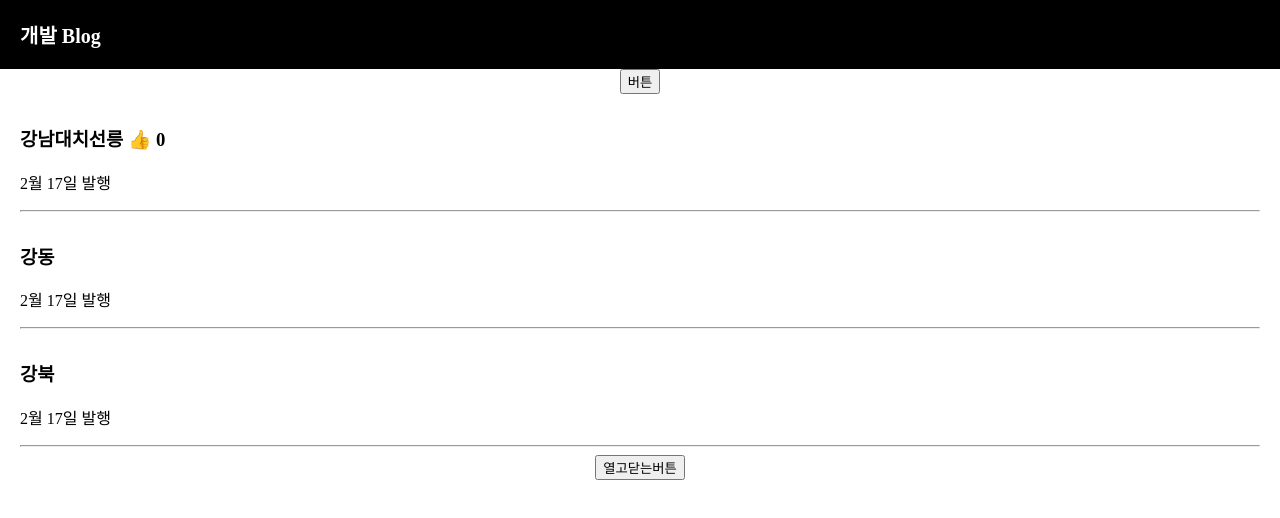
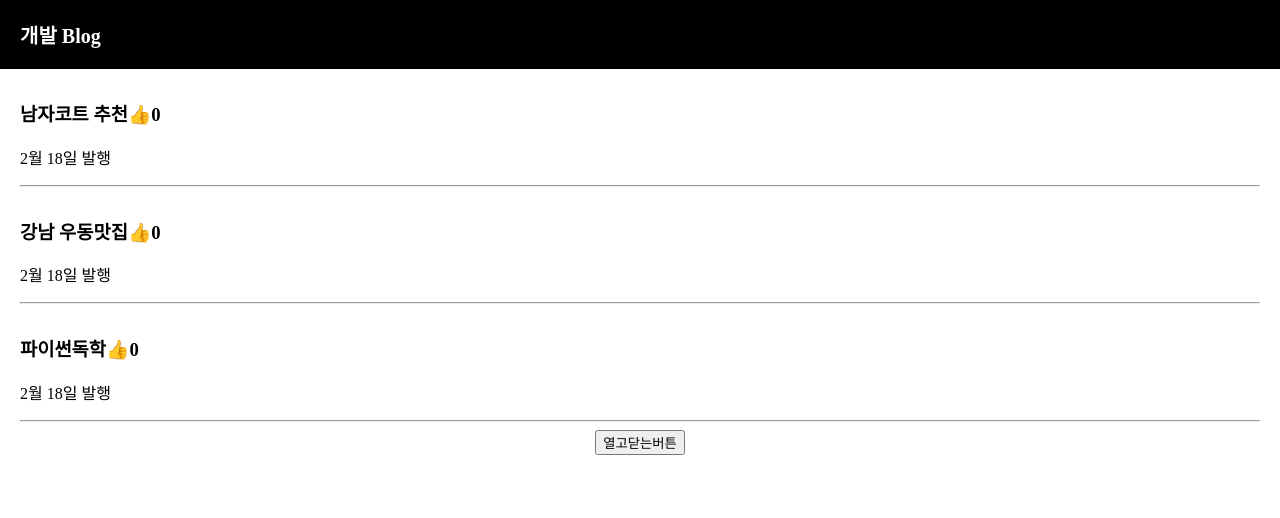
Before and after one commit to magarin213/blog, a React (Create React App) app: page / in a window 1280 px wide. Shown: the top 518 px of the page. Built offline with nearby package versions, Linux system fonts and the light colour scheme.

Commit message:
props
부모>자식

```diff
--- a/src/App.js
+++ b/src/App.js
@@ -4,11 +4,11 @@ import './App.css';
 
 function App() {
 
-  const [gangnam, setGangnam] = useState(["강남", "대치", "선릉"]);
-  const [gandong, setGandong] = useState("강동")
-  const [gangbok, setgangbok] = useState("강북")
+  const [gangnam, setGangnam] = useState(['남자코트 추천', '강남 우동맛집', '파이썬독학']);
+
   const [count, setCount] = useState(0)
   const [modal, setModal] = useState(false)
+  const [clickName, setclickName] = useState(0)
 
   const ClickHandler = () => {
     setCount(count + 1)
@@ -27,39 +27,41 @@ function App() {
       <div className="balck-nav">
         <div>개발 Blog</div>
       </div>
-      <button onClick={changHandler}>버튼</button>
-      <div className="list">
-        <h3>{ gangnam } <span onClick={ClickHandler}>👍</span> {count}</h3>
-        <p>2월 17일 발행</p>
-        <hr/>
-      </div>
-      <div className="list">
-        <h3>{ gandong }</h3>
-        <p>2월 17일 발행</p>
-        <hr/>
-      </div>
-      <div className="list">
-        <h3 >{ gangbok }</h3>
-        <p>2월 17일 발행</p>
-        <hr/>
-      </div>
-      <div>
+    {
+      gangnam.map(function (e, i) {
+        return(
+          <div className="list">
+          <h3 onClick={()=>{setclickName(i)}} > {e}<span onClick={ClickHandler}>👍</span>
+          {count}</h3>
+          <p>2월 18일 발행</p>
+          <hr />
+        </div>
+        )
+      })
+    }
+
+    {/* <button onClick={()=>{setclickName(0)}}>버튼1</button>
+    <button onClick={()=>{setclickName(1)}}>버튼2</button>
+    <button onClick={()=>{setclickName(2)}}>버튼3</button> */}
+
+
+
       <button onClick={ changeModal }> 열고닫는버튼 </button>
     {
       modal === true
-      ? <Modal />
+      ? <Modal gangnam={gangnam} clickName={clickName}></Modal>
       : null
     }
-      </div>
+
     </div>
   );
 }
 
-function Modal() {
+function Modal(props) {
   return(
     <>
       <div className="modal">
-        <h2>제목</h2>
+        <h2>제목 {props.gangnam[props.clickName]}</h2>
         <p>날짜</p>
         <p>상세내용</p>
       </div>
```
